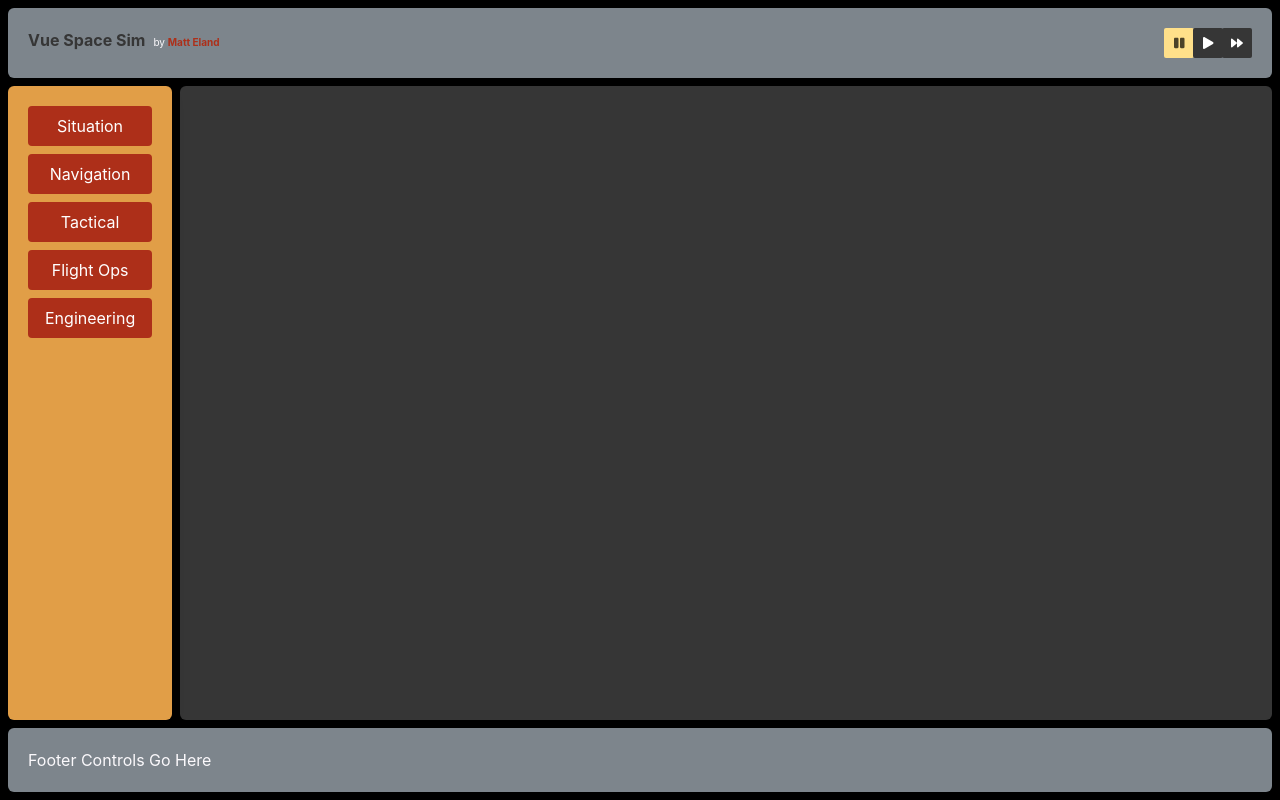
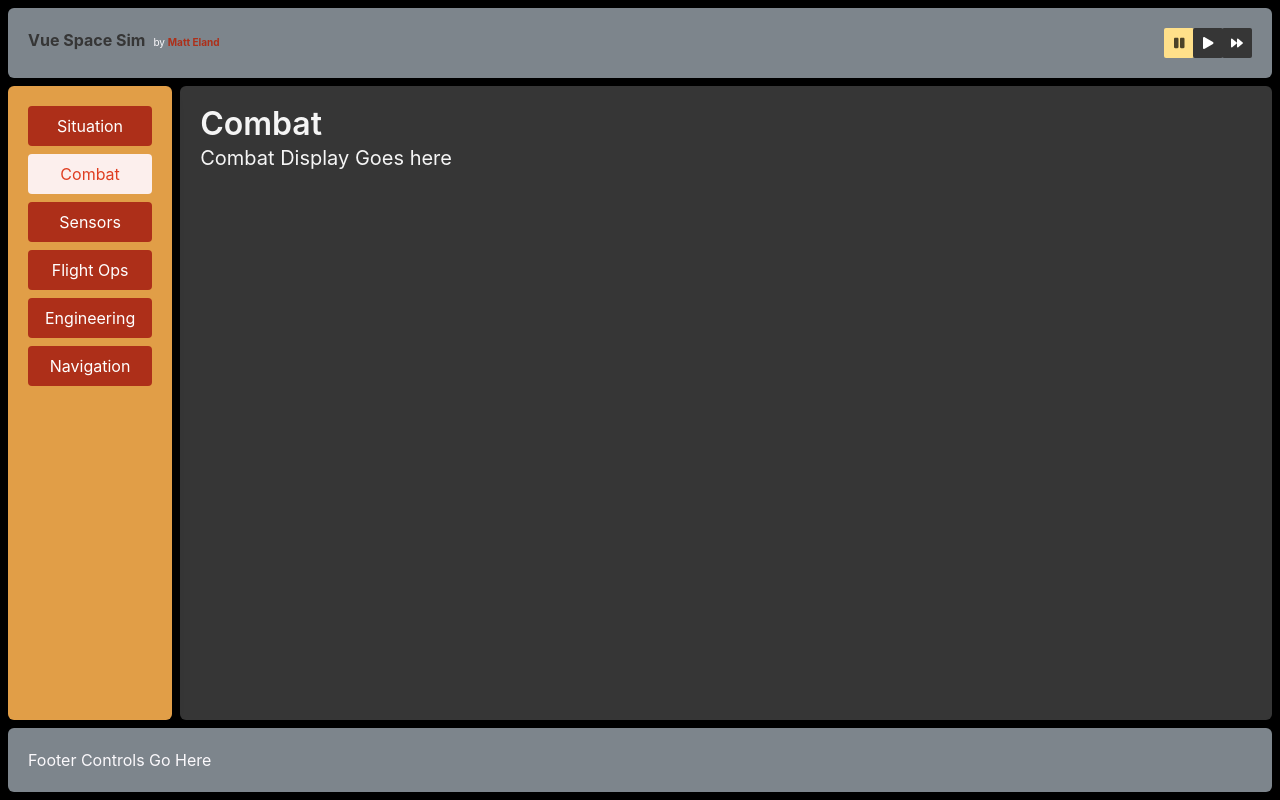
Before and after one commit to IntegerMan/vue-space-sim, a Vue app: page /game/combat in a window 1280 px wide. Built offline with nearby package versions, Linux system fonts and the light colour scheme.

Commit message:
Restructured navigation

```diff
--- a/src/assets/styles/bulma.scss
+++ b/src/assets/styles/bulma.scss
@@ -6,25 +6,4 @@ $danger: #d25d5d;
 $success: #76b894;
 $text: #fbf9fc;
 
-/* width */
-::-webkit-scrollbar {
-    width: 20px;
-}
-
-/* Track */
-::-webkit-scrollbar-track {
-    box-shadow: inset 0 0 5px $background;
-}
-
-/* Handle */
-::-webkit-scrollbar-thumb {
-    background: $primary;
-    border-radius: 10px;
-}
-
-/* Handle on hover */
-::-webkit-scrollbar-thumb:hover {
-    background: $link;
-}
-
 @import '../node_modules/bulma/bulma.sass';
--- a/src/components/NavSidebar.vue
+++ b/src/components/NavSidebar.vue
@@ -1,10 +1,11 @@
 <template>
     <nav role="navigation">
         <nav-button class="is-fullwidth" :to="{ name: 'Situation' }">Situation</nav-button>
-        <nav-button class="is-fullwidth" :to="{ name: 'Nav' }">Navigation</nav-button>
-        <nav-button class="is-fullwidth" :to="{ name: 'Tactical' }">Tactical</nav-button>
+        <nav-button class="is-fullwidth" :to="{ name: 'Combat' }">Combat</nav-button>
+        <nav-button class="is-fullwidth" :to="{ name: 'Sensors' }">Sensors</nav-button>
         <nav-button class="is-fullwidth" :to="{ name: 'Flight' }">Flight Ops</nav-button>
         <nav-button class="is-fullwidth" :to="{ name: 'Engineering' }">Engineering</nav-button>
+        <nav-button class="is-fullwidth" :to="{ name: 'Nav' }">Navigation</nav-button>
     </nav>
 </template>
 
--- a/src/router/index.js
+++ b/src/router/index.js
@@ -3,7 +3,8 @@ import VueRouter from 'vue-router';
 
 import Situation from '../views/Situation.vue';
 import Navigation from '../views/Navigation.vue';
-import Tactical from '../views/Tactical.vue';
+import Combat from '../views/Combat.vue';
+import Sensors from '../views/Sensors.vue';
 import FlightOps from '../views/FlightOps.vue';
 import Engineering from '../views/Engineering.vue';
 
@@ -21,9 +22,14 @@ const routes = [
         component: Navigation,
     },
     {
-        path: '/game/tactical',
-        name: 'Tactical',
-        component: Tactical,
+        path: '/game/sensors',
+        name: 'Sensors',
+        component: Sensors,
+    },
+    {
+        path: '/game/combat',
+        name: 'Combat',
+        component: Combat,
     },
     {
         path: '/game/flight',
--- /dev/null
+++ b/src/views/Combat.vue
@@ -0,0 +1,17 @@
+<template>
+    <div class="has-text-light">
+        <h1 class="title has-text-light">
+            Combat
+        </h1>
+        <h2 class="subtitle has-text-light">
+            Combat Display Goes here
+        </h2>
+    </div>
+</template>
+
+<script>
+export default {
+    name: 'Combat',
+    components: {},
+};
+</script>
--- a/src/views/Tactical.vue
+++ b/src/views/Sensors.vue
@@ -1,17 +1,17 @@
 <template>
     <div class="has-text-light">
         <h1 class="title has-text-light">
-            Tactical
+            Sensors
         </h1>
         <h2 class="subtitle has-text-light">
-            Tactical Display Goes here
+            Sensors Display Goes here
         </h2>
     </div>
 </template>
 
 <script>
 export default {
-    name: 'Tactical',
+    name: 'Sensors',
     components: {},
 };
 </script>
```
Also changed, not shown: 1 other file (tests, documents, lock files or other folders).
